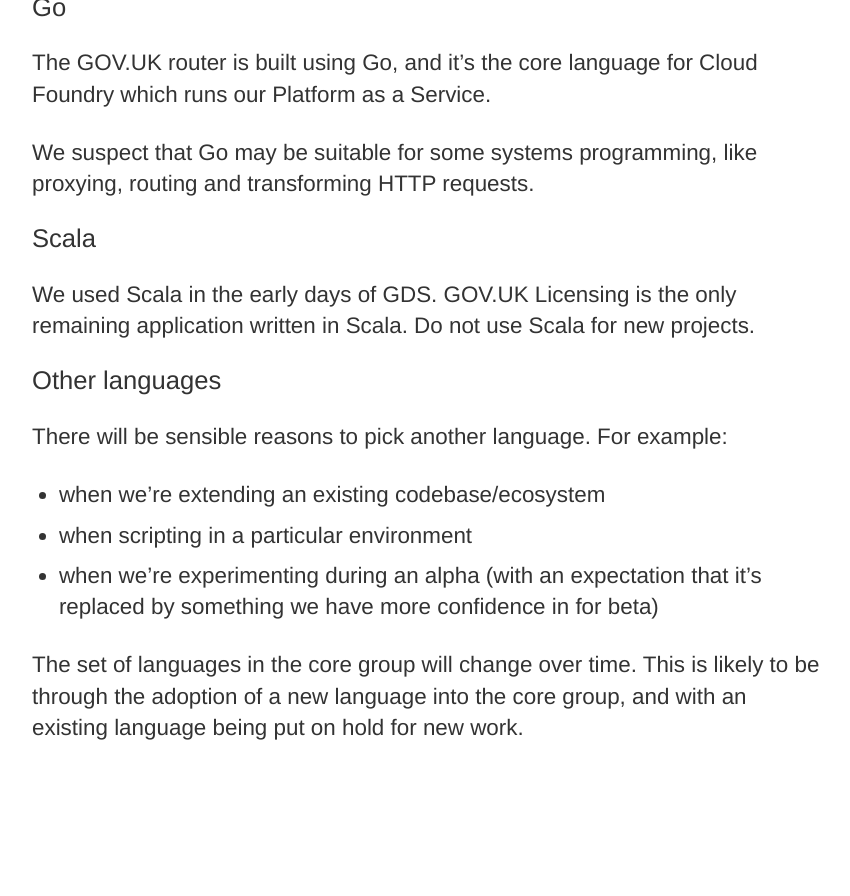
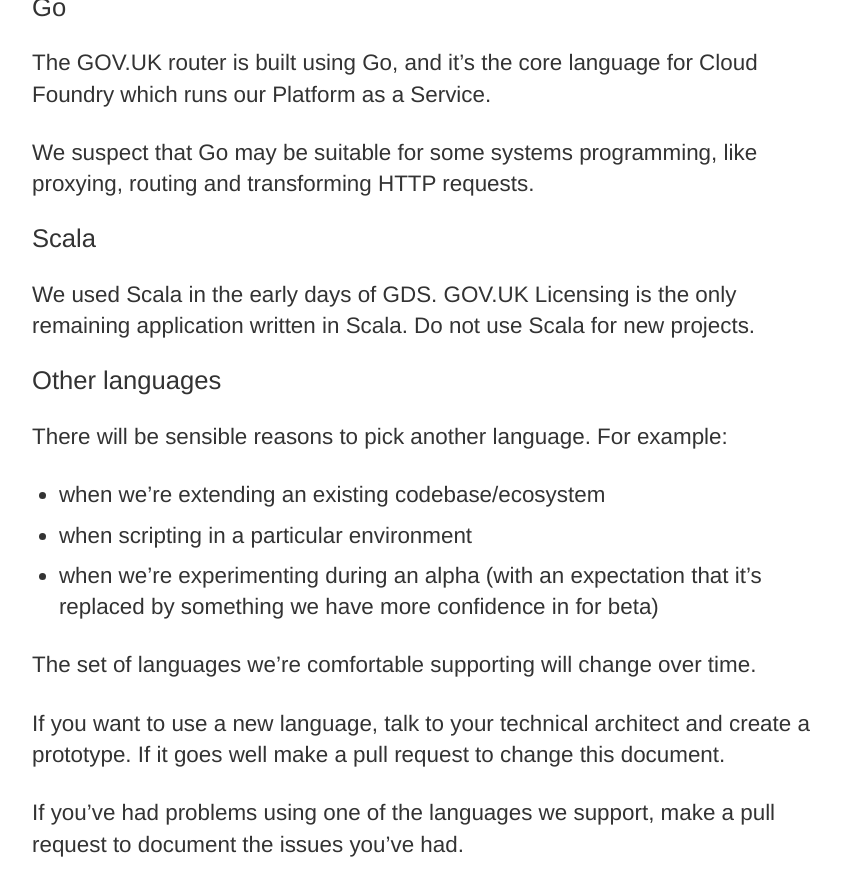
Before and after one commit to alphagov/gds-way, a Jekyll site: the page built from programming-languages.md, in a window 1280 px wide and 900 px high, scrolled down 1368 px. Shown: the top 896 px of the window, without its empty margins (8-858 px from the left). Built offline with Jekyll 4.4.1, drawn with Linux system fonts in a browser that asks for light colours; before the commit the page ends 2151 px from its top, so only the background shows below that.

Commit message:
Add more info on how to add/remove languages

```diff
--- a/programming-languages.md
+++ b/programming-languages.md
@@ -63,6 +63,10 @@ There will be sensible reasons to pick another language. For example:
 - when scripting in a particular environment
 - when we're experimenting during an alpha (with an expectation that it's replaced by something we have more confidence in for beta)
 
-The set of languages in the core group will change over time. This is likely
-to be through the adoption of a new language into the core group, and with
-an existing language being put on hold for new work.
+The set of languages we're comfortable supporting will change over time.
+
+If you want to use a new language, talk to your technical architect and create
+a prototype. If it goes well make a pull request to change this document.
+
+If you've had problems using one of the languages we support, make a pull request to
+document the issues you've had.
```
